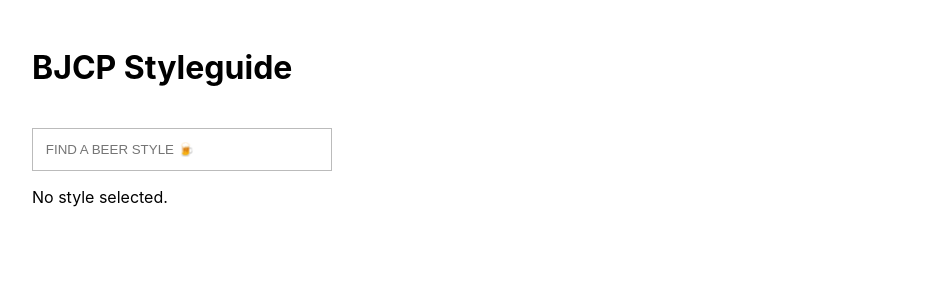
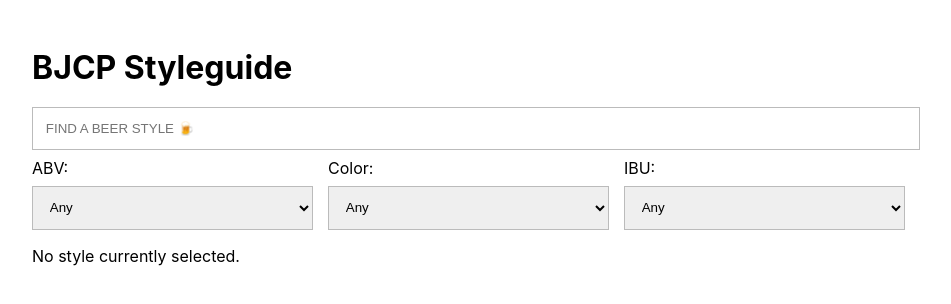
Before and after one commit to jumboduck/bjcp-styleguide, a React (Create React App) app: page / in a window 1280 px wide. Shown: the top 304 px of the page, without its empty margins (16-967 px from the left). Built offline with nearby package versions, Linux system fonts and the light colour scheme.

Commit message:
added abv filter to search

```diff
--- a/package.json
+++ b/package.json
@@ -3,6 +3,9 @@
   "version": "0.1.0",
   "private": true,
   "dependencies": {
+    "@fortawesome/fontawesome-svg-core": "^1.2.30",
+    "@fortawesome/free-solid-svg-icons": "^5.14.0",
+    "@fortawesome/react-fontawesome": "^0.1.11",
     "@testing-library/jest-dom": "^4.2.4",
     "@testing-library/react": "^9.5.0",
     "@testing-library/user-event": "^7.2.1",
--- a/src/App.css
+++ b/src/App.css
@@ -4,17 +4,14 @@
 
 .beer-item {
     padding: 1rem;
-    border-top: 1px solid #bbb;
-    border-bottom: 0px;
-    list-style-type: none;
+    border: 1px solid #bbb;
     cursor: pointer;
+    margin: 0.5rem;
+    width: 25%;
+    display: inline-block;
 }
 .beer-item:hover {
-    background-color: #bbb;
-}
-
-.beer-item:first-child {
-    border-top: 0px;
+    background-color: #eee;
 }
 
 .beer-color {
@@ -24,34 +21,37 @@
     margin-right: 0.5rem;
 }
 
-.beer-results {
-    position: absolute;
-    max-height: 200px;
-    margin-top: 0px;
-    overflow: auto;
-    width: 300px;
-    border: 1px solid #bbb;
-    padding-left: 0;
-    background-color: #fff;
-}
-
-.hide-results {
-    display: none;
+.search-form {
+    width: 75%;
 }
 
 .search-input {
     padding: 0.8rem;
-    width: 300px;
+    width: 100%;
     border: 1px solid #bbb;
     border-radius: 0px;
 }
 
-.search-form {
-    width: 100%;
+.selector-input {
+    padding: 0.8rem;
+    width: 95%;
+    border: 1px solid #bbb;
+    border-radius: 0px;
+}
+
+.selector-group {
+    display: inline-block;
+    width: 33.33%;
+    padding-top: 0.5rem;
 }
 
 .search-label {
     font-weight: 700;
+}
+
+.selector-label {
+    display: block;
+    padding-bottom: 0.5rem;
 }
 
 dt {
@@ -62,8 +62,10 @@
 
 .beer-info {
     border: 1px solid #bbb;
-    padding: 1rem;
+    padding: 1rem 2rem;
     margin-top: 1rem;
+    background-color: #f8f8ff;
+    position: relative;
 }
 
 .beer-info h2 {
@@ -78,3 +80,19 @@
     height: 1px;
     overflow: hidden;
 }
+
+h1 {
+    margin: 0;
+}
+
+.beer-icon {
+    margin: 0 0.5rem;
+}
+
+.close-button {
+    font-size: 2rem;
+    position: absolute;
+    top: 1rem;
+    right: 1rem;
+    cursor: pointer;
+}
--- a/src/App.js
+++ b/src/App.js
@@ -4,27 +4,38 @@
 import SearchForm from "./components/SearchForm";
 import BeerInfo from "./components/BeerInfo";
 import BeerResult from "./components/BeerResult";
+import checkBeerInRange from "./helpers/checkBeerInRange.js";
 
-const beerNames = data[0].category
+const beerList = data[0].category
     .map((category) => category.subcategory)
     .flat()
     .sort();
 
 function App() {
     const [searchTerm, setSearchTerm] = useState(null);
+    const [abvRange, setAbvRange] = useState("any");
     const [displayedBeer, setDisplayedBeer] = useState(null);
-    const results = beerNames.filter((beer) =>
-        beer.name.toLowerCase().includes(searchTerm)
+    const results = beerList.filter(
+        (beer) =>
+            beer.name.toLowerCase().includes(searchTerm) &&
+            checkBeerInRange(beer, "abv", abvRange)
     );
 
     return (
         <div className="app-wrapper">
             <h1>BJCP Styleguide</h1>
-            <SearchForm searchTerm={searchTerm} setSearchTerm={setSearchTerm} />
-            <ul className="beer-results" hidden={!Boolean(searchTerm)}>
+            <div className="search-function">
+                <SearchForm
+                    searchTerm={searchTerm}
+                    setSearchTerm={setSearchTerm}
+                    abvRange={abvRange}
+                    setAbvRange={setAbvRange}
+                />
+
+                <div className="beer-results" hidden={!Boolean(searchTerm)}>
                     {searchTerm !== "" && results.length !== 0 ? (
                         results.map((beer) => (
-                        <li
+                            <div
                                 key={beer.name}
                                 className="beer-item"
                                 onClick={() => {
@@ -33,17 +44,23 @@
                                 }}
                             >
                                 <BeerResult {...beer} />
-                        </li>
+                            </div>
                         ))
                     ) : (
-                    <li className="beer-item">No style matches this search.</li>
+                        <div className="beer-item">
+                            No style matches this search.
+                        </div>
                     )}
-            </ul>
+                </div>
+            </div>
             <div>
                 {displayedBeer !== null ? (
-                    <BeerInfo beer={displayedBeer} />
+                    <BeerInfo
+                        beer={displayedBeer}
+                        setDisplayedBeer={setDisplayedBeer}
+                    />
                 ) : (
-                    <p>No style selected.</p>
+                    <p>No style currently selected.</p>
                 )}
             </div>
         </div>
--- a/src/components/BeerResult/index.js
+++ b/src/components/BeerResult/index.js
@@ -1,20 +1,27 @@
 import React from "react";
 import getColorFromSrm from "./../../helpers/getColorFromSrm.js";
 import getStatAvg from "./../../helpers/getStatAvg.js";
+import { FontAwesomeIcon } from "@fortawesome/react-fontawesome";
+import { faBeer } from "@fortawesome/free-solid-svg-icons";
 
 const BeerResult = (props) => {
-    // Might be worth extracting that in a little `getBeerColor` function.
     const beerColor = getStatAvg("srm", props);
 
     return (
         <>
-            <div
-                className="beer-color"
-                style={{
-                    backgroundColor: getColorFromSrm(beerColor),
-                }}
-            ></div>
+            <FontAwesomeIcon
+                icon={faBeer}
+                style={{ color: getColorFromSrm(beerColor) }}
+                className="beer-icon"
+            />
+
             <strong>{props.name}</strong>
+            <div>
+                ABV: {props.stats.abv.low + "% to " + props.stats.abv.high}%
+            </div>
+            <div>
+                IBU: {props.stats.ibu.low + " to " + props.stats.ibu.high} IBU
+            </div>
         </>
     );
 };
--- a/src/components/SearchForm/index.js
+++ b/src/components/SearchForm/index.js
@@ -2,12 +2,41 @@
 
 const SearchForm = (props) => {
     const inputRef = React.useRef(null);
+    const abvRef = React.useRef(null);
 
     const handleUpdate = (event) => {
         inputRef.current.value === ""
             ? props.setSearchTerm(null)
             : props.setSearchTerm(inputRef.current.value);
         event.preventDefault();
+    };
+
+    const handleAbvUpdate = (event) => {
+        let newAbvRange;
+        switch (abvRef.current.value) {
+            case "any":
+                newAbvRange = "any";
+                break;
+            case "under-4":
+                newAbvRange = [0, 4];
+                break;
+            case "4-to-6":
+                newAbvRange = [4, 6];
+                break;
+            case "6-to-9":
+                newAbvRange = [6, 9];
+                break;
+            case "above-9":
+                newAbvRange = [9, Infinity];
+                break;
+            case "flexible":
+                newAbvRange = "flexible";
+                break;
+            default:
+                newAbvRange = "any";
+        }
+
+        props.setAbvRange(newAbvRange);
     };
 
     return (
@@ -25,6 +54,55 @@
                 placeholder="FIND A BEER STYLE 🍺"
                 autoComplete="off"
             />
+            <div>
+                <div className="selector-group">
+                    <label htmlFor="abv-input" className="selector-label">
+                        ABV:
+                    </label>
+                    <select
+                        onChange={handleAbvUpdate}
+                        id="abv-input"
+                        name="abv-input"
+                        className="selector-input"
+                        ref={abvRef}
+                    >
+                        <option value="any">Any</option>
+                        <option value="under-4">Under 4%</option>
+                        <option value="4-to-6">4% to 6%</option>
+                        <option value="6-to-9">6% to 9%</option>
+                        <option value="above-9">Above 9%</option>
+                        <option value="flexible">Flexible</option>
+                    </select>
+                </div>
+                <div className="selector-group">
+                    <label htmlFor="srm-input" className="selector-label">
+                        Color:
+                    </label>
+                    <select id="srm-input" className="selector-input">
+                        <option>Any</option>
+                        <option>1 to 5</option>
+                        <option>6 to 10</option>
+                        <option>11 to 15</option>
+                        <option>16 to 20</option>
+                        <option>20 and above</option>
+                        <option>Flexible</option>
+                    </select>
+                </div>
+                <div className="selector-group">
+                    <label htmlFor="ibu-input" className="selector-label">
+                        IBU:
+                    </label>
+                    <select id="ibu-input" className="selector-input">
+                        <option>Any</option>
+                        <option>Under 20</option>
+                        <option>20 to 40</option>
+                        <option>40 to 60</option>
+                        <option>60 to 80</option>
+                        <option>80 and above</option>
+                        <option>Flexible</option>
+                    </select>
+                </div>
+            </div>
         </form>
     );
 };
--- /dev/null
+++ b/src/helpers/checkBeerInRange.js
@@ -0,0 +1,16 @@
+const checkBeerInRange = (beer, stat, range) => {
+    if (
+        range === "any" ||
+        range === "flexible" ||
+        (parseFloat(beer.stats[stat].low) >= range[0] &&
+            parseFloat(beer.stats[stat].low) < range[1]) ||
+        (parseFloat(beer.stats[stat].high) >= range[0] &&
+            parseFloat(beer.stats[stat].high) < range[1])
+    ) {
+        return true;
+    } else {
+        return false;
+    }
+};
+
+export default checkBeerInRange;
--- a/src/helpers/getStatAvg.js
+++ b/src/helpers/getStatAvg.js
@@ -21,6 +21,8 @@
                 return average.toFixed(3);
             case "ibu":
                 return Math.round(average);
+            default:
+                return console.log("This stat does not exist.");
         }
     }
 };
```
Also changed, not shown: src/components/BeerInfo/index.js (+41 -14 lines), 1 other file (tests, documents, lock files or other folders). Lines whose indentation alone changed are shown as unchanged.
